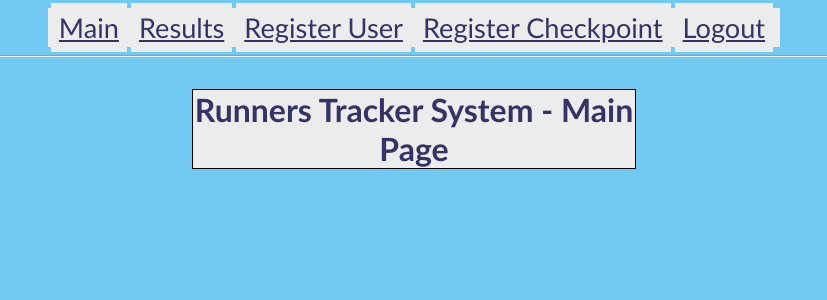
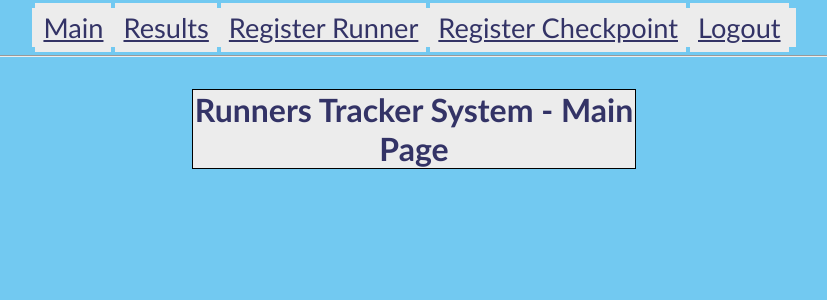
Before and after one commit to DimonLavron/RTS, a Flask app: page / in a window 1280 px wide. Shown: the top 300 px of the page, without its empty margins (226-1053 px from the left). Run offline with Flask 2, Linux system fonts and the light colour scheme; a user stored in the database is signed in.

Commit message:
Changed 'user' to 'runner'

```diff
--- a/site/app/forms.py
+++ b/site/app/forms.py
@@ -3,11 +3,11 @@ from wtforms import StringField, SubmitField, PasswordField
 from wtforms.validators import DataRequired
 
 
-class RegisterUserForm(FlaskForm):
+class RegisterRunnerForm(FlaskForm):
     first_name = StringField('First Name', validators=[DataRequired()])
     last_name = StringField('Last Name', validators=[DataRequired()])
     id = StringField('ID', validators=[DataRequired()])
-    submit = SubmitField('Register User')
+    submit = SubmitField('Register Runner')
 
 
 class RegisterCheckpointForm(FlaskForm):
--- a/site/app/routes.py
+++ b/site/app/routes.py
@@ -1,10 +1,11 @@
 from app import app, db, mqtt
 from flask import render_template, redirect, url_for, flash
-from app.forms import RegisterUserForm, RegisterCheckpointForm, LoginForm
+from app.forms import RegisterRunnerForm, RegisterCheckpointForm, LoginForm
 from app.models import User, Event
 from flask_login import current_user, login_user, logout_user
 
 events_col = db.events
+runners_col = db.runners
 
 
 @app.route('/')
@@ -75,15 +76,15 @@ def table():
 	return render_template("table.html",events = list, h=heading)
 
 
-@app.route('/register_user', methods=['GET', 'POST'])
-def register_user():
+@app.route('/register_runner', methods=['GET', 'POST'])
+def register_runner():
 	if (current_user.is_anonymous):
 		return redirect(url_for('index'))
-	form = RegisterUserForm()
+	form = RegisterRunnerForm()
 	if form.validate_on_submit():
-		flash('User {} {} is successfully registered.'.format(form.first_name.data, form.last_name.data))
+		flash('Runner {} {} is successfully registered.'.format(form.first_name.data, form.last_name.data))
 		return redirect(url_for('index'))
-	return render_template('register_user.html', form=form)
+	return render_template('register_runner.html', form=form)
 
 
 @app.route('/register_checkpoint', methods=['GET', 'POST'])
--- a/site/app/templates/base.html
+++ b/site/app/templates/base.html
@@ -22,7 +22,7 @@
         {% if current_user.is_anonymous %}
         <a href="{{ url_for('login')}}">Login</a>
         {% else %}
-        <a href="{{ url_for('register_user') }}">Register User</a>
+        <a href="{{ url_for('register_runner') }}">Register Runner</a>
         <a href="{{ url_for('register_checkpoint') }}">Register Checkpoint</a>
         <a href="{{ url_for('logout')}}">Logout</a>
         {% endif %}
--- a/site/app/templates/register_user.html
+++ b/site/app/templates/register_runner.html
@@ -9,7 +9,7 @@
     color: #333366;
   }
 </style>
-<h1 align="center">User Registration</h1>
+<h1 align="center">Runner Registration</h1>
 <form action="" method="post" novalidate align="center">
   {{ form.hidden_tag() }}
   <p>
```
